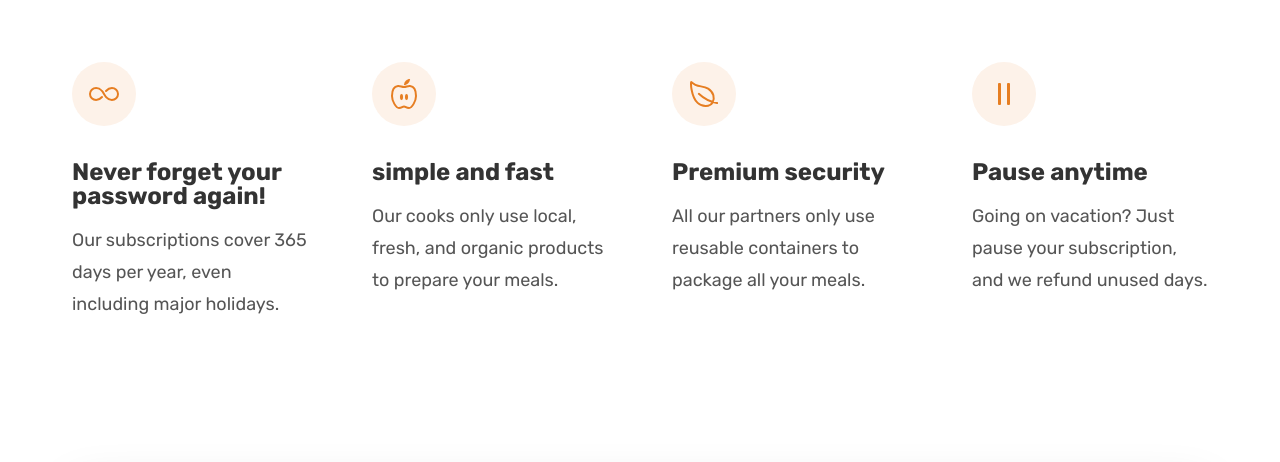
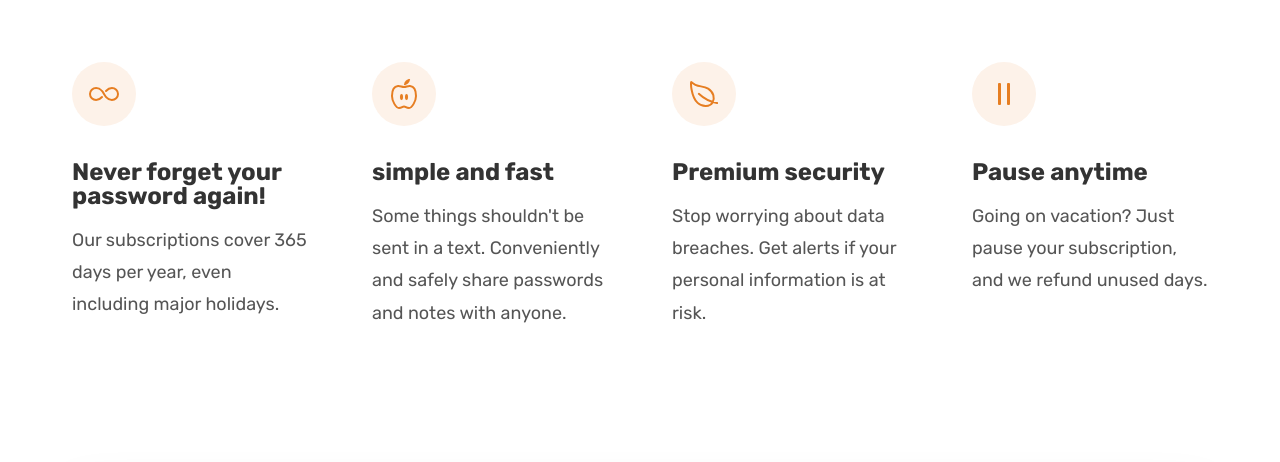
Before and after one commit to John-MBDP/PasswordKeepR, a Node server app: page / in a window 1280 px wide. Shown: the part 5175-5637 px from the top of the page. Run offline with Node 20, Linux system fonts and the light colour scheme; style sheets or scripts are compiled from the project's sources; some libraries are stand-ins or nearby versions.

Commit message:
Change lorem text.  Fix dead image links.

```diff
--- a/views/dashboard.ejs
+++ b/views/dashboard.ejs
@@ -94,7 +94,7 @@
               </div>
               <div>
                 <label for="select-where">Category</label>
-                <select id="select-where" name="select-where" required>
+                <select id="select-where" name="category" required>
                   <option value="">Please choose one option:</option>
                   <option value="entertainement">Entertainment</option>
                   <option value="banking">Banking</option>
--- a/views/index.ejs
+++ b/views/index.ejs
@@ -356,16 +356,16 @@
             <ion-icon class="feature-icon" name="nutrition-outline"></ion-icon>
             <p class="feature-title">simple and fast</p>
             <p class="feature-text">
-              Our cooks only use local, fresh, and organic products to prepare
-              your meals.
+              Some things shouldn't be sent in a text. Conveniently and safely
+              share passwords and notes with anyone.
             </p>
           </div>
           <div class="feature">
             <ion-icon class="feature-icon" name="leaf-outline"></ion-icon>
             <p class="feature-title">Premium security</p>
             <p class="feature-text">
-              All our partners only use reusable containers to package all your
-              meals.
+              Stop worrying about data breaches. Get alerts if your personal
+              information is at risk.
             </p>
           </div>
           <div class="feature">
```
Also changed, not shown: routes/users.js (+102 -8 lines).
